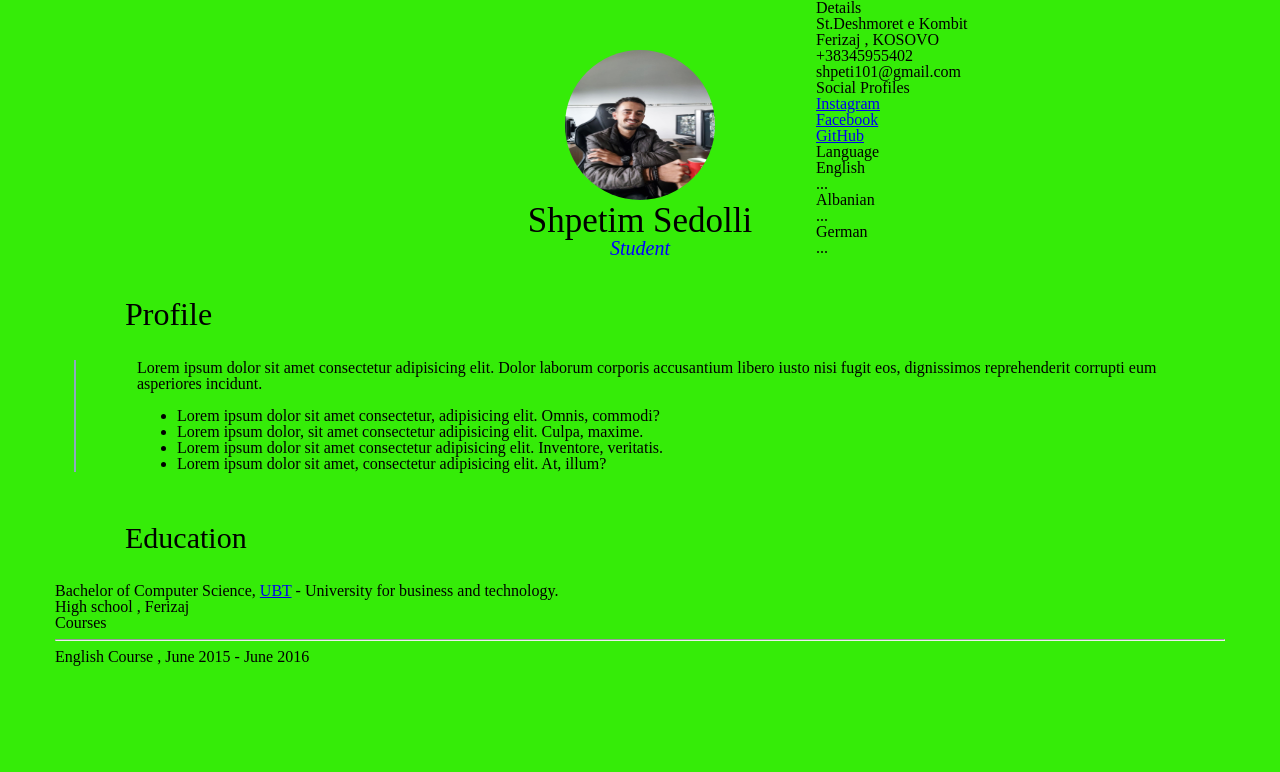
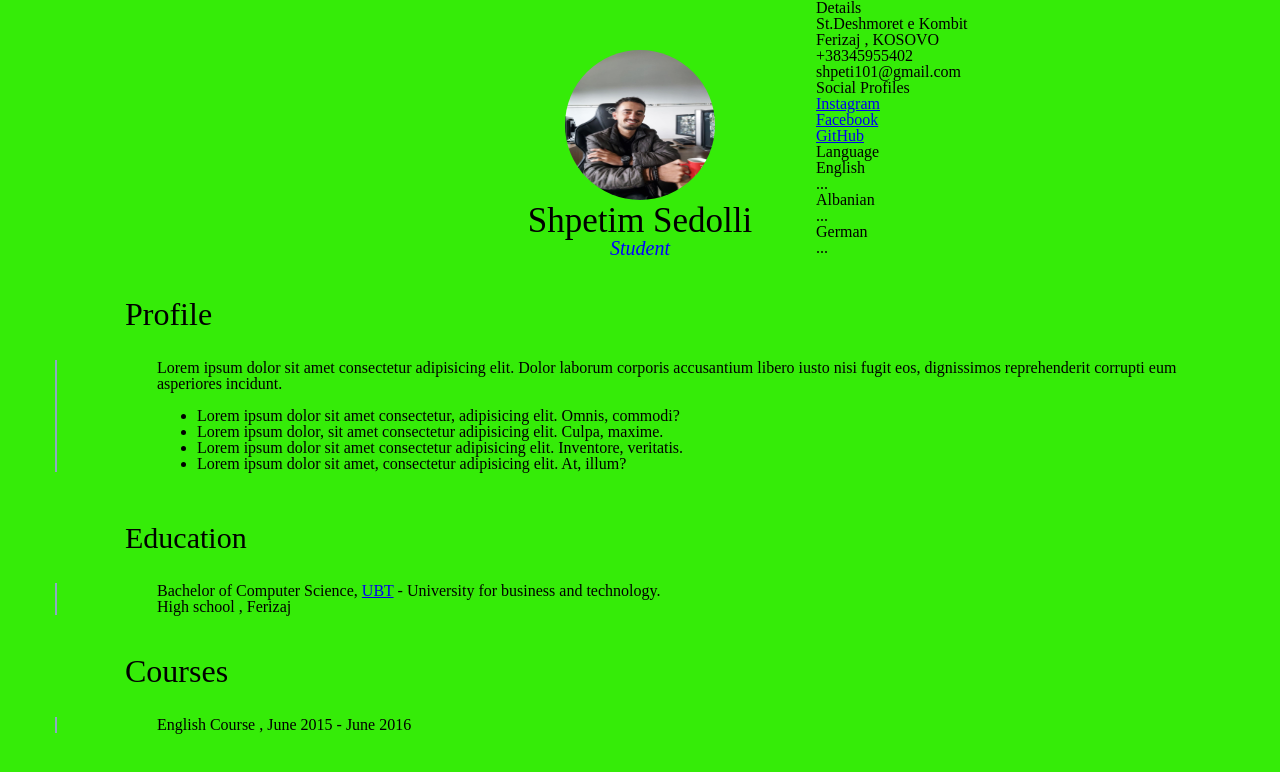
Before and after one commit to shpetimsedolli/CV, a plain HTML site: page index.html in a window 1280 px wide. Drawn offline with Linux system fonts and the light colour scheme.

Commit message:
added some borders to text

```diff
--- a/index.html
+++ b/index.html
@@ -70,7 +70,6 @@
         </div>
         <div class="course-group">
           <div class="course-title">Courses</div>
-          <hr />
           <div class="course-text">English Course , June 2015 - June 2016</div>
         </div>
         <div class="aside">
--- a/src/css/style.css
+++ b/src/css/style.css
@@ -43,8 +43,7 @@ body {
 }
 .description {
   clear: both;
-  padding-left: 3.8rem;
-  margin-left: 1.2rem;
+  padding-left: 100px;
   margin-bottom: 3.2rem;
   border-left: 0.15rem solid #8ea8c3;
 }
@@ -65,7 +64,26 @@ ul {
   padding-left: 70px;
   padding-bottom: 30px;
 }
-
+.education-text {
+  border-left: 0.15rem solid #8ea8c3;
+  padding-left: 100px;
+}
+.education-text2 {
+  border-left: 0.15rem solid #8ea8c3;
+  padding-left: 100px;
+}
+.course-group {
+  margin-top: 40px;
+}
+.course-title {
+  font-size: 2em;
+  padding-bottom: 30px;
+  padding-left: 70px;
+}
+.course-text {
+  border-left: 0.15rem solid #8ea8c3;
+  padding-left: 100px;
+}
 .aside {
   position: absolute;
   top: 0rem;
```
